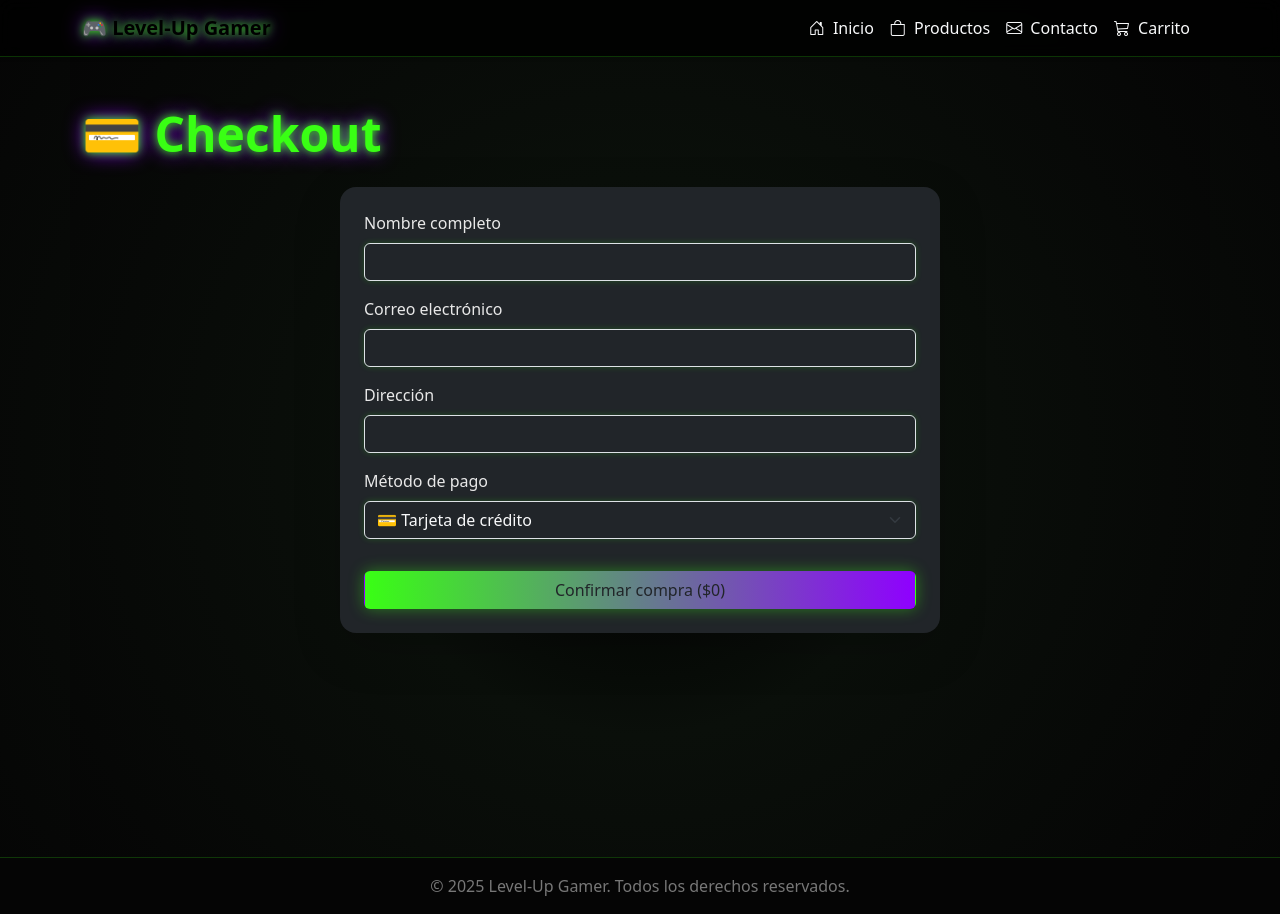
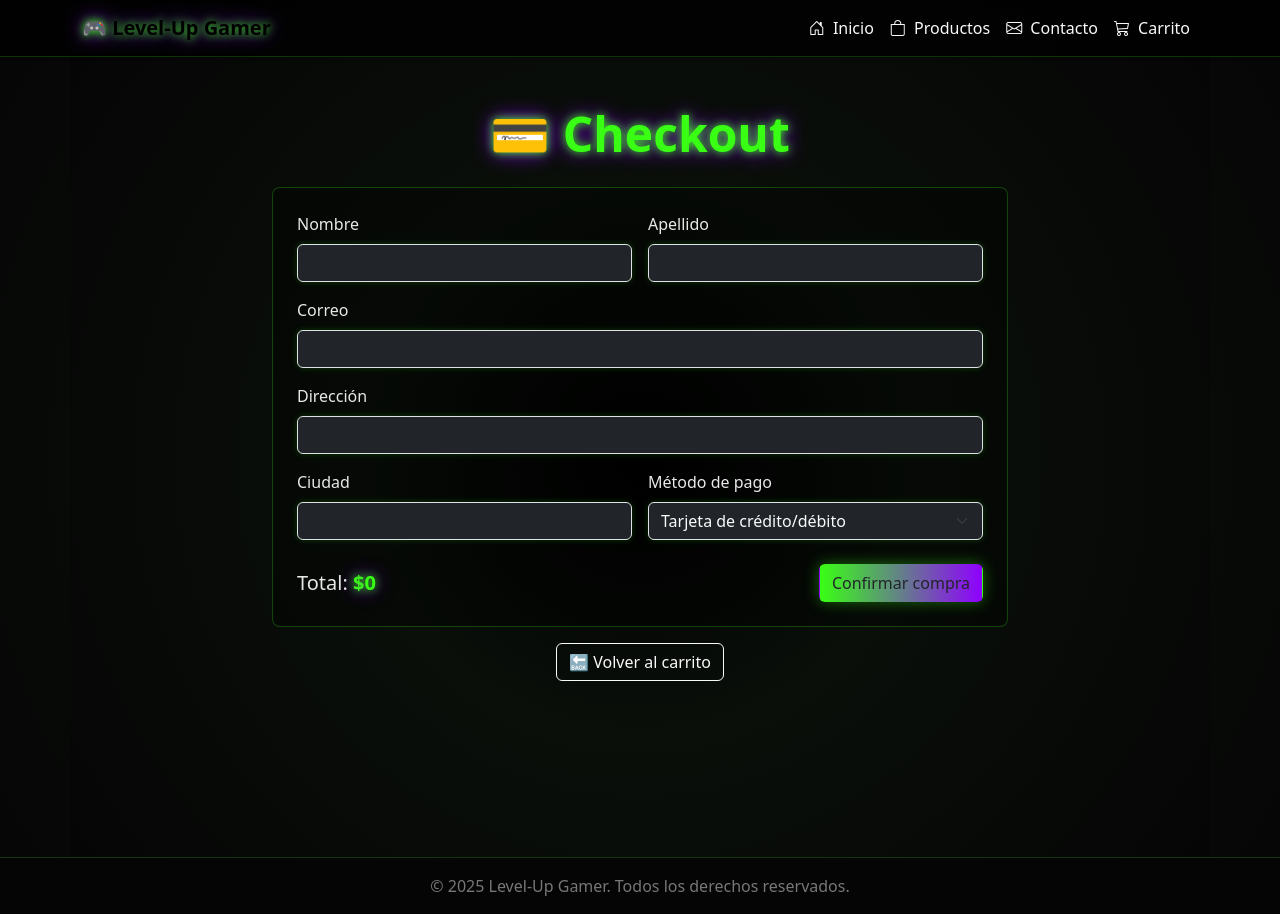
Before and after one commit to lucmachuca/LevelUpReact, a React (Vite) app: page /checkout in a window 1280 px wide. Built offline with nearby package versions, Linux system fonts and the light colour scheme.

Commit message:
finalizado simulacion de checkout/fallido/correcto

```diff
--- a/src/pages/Carrito.jsx
+++ b/src/pages/Carrito.jsx
@@ -1,17 +1,19 @@
 // src/pages/Carrito.jsx
 import React, { useContext } from "react";
+import { useNavigate } from "react-router-dom";
 import { CarritoContext } from "../context/CarritoContext";
 import "bootstrap/dist/css/bootstrap.min.css";
 
 const Carrito = () => {
   const {
     carrito,
-    agregarAlCarrito,
-    disminuirCantidad,
+    incrementarCantidad,
+    decrementarCantidad,
     eliminarDelCarrito,
-    vaciarCarrito,
     total,
   } = useContext(CarritoContext);
+
+  const navigate = useNavigate();
 
   return (
     <div className="page-wrapper container py-5 text-center text-light">
@@ -20,52 +22,57 @@ const Carrito = () => {
       </h1>
 
       {carrito.length === 0 ? (
+        <>
           <p className="text-muted fs-5">Tu carrito está vacío.</p>
+          <button className="btn btn-outline-light mt-3" onClick={() => navigate("/productos")}>
+            🔙 Volver a productos
+          </button>
+        </>
       ) : (
         <>
           <div className="row justify-content-center mb-4">
             {carrito.map((item) => (
               <div key={item.id} className="col-12 col-md-6 col-lg-4 mb-4">
-                <div className="card bg-dark border border-success h-100 shadow-lg">
+                <div className="card bg-dark border border-success h-100">
+                  {item.imagen && (
                     <img
                       src={item.imagen}
                       alt={item.nombre}
                       className="card-img-top p-3"
                       style={{ maxHeight: "180px", objectFit: "contain" }}
                     />
+                  )}
                   <div className="card-body">
-                    <h5 className="card-title text-neon-green">
-                      {item.nombre}
-                    </h5>
+                    <h5 className="card-title">{item.nombre}</h5>
                     <p className="text-muted mb-2">{item.categoria}</p>
-
-                    <p className="fw-bold text-success">
-                      ${item.precio.toLocaleString()} x {item.cantidad}
+                    <p className="fw-bold text-success mb-2">
+                      ${item.precio.toLocaleString()}
                     </p>
 
-                    {/* 🔢 Control de cantidad */}
-                    <div className="d-flex justify-content-center align-items-center gap-3 mt-3">
+                    {/* Controles de cantidad */}
+                    <div className="d-flex justify-content-center align-items-center gap-2 mb-3">
                       <button
-                        className="btn btn-outline-light btn-sm"
-                        onClick={() => disminuirCantidad(item.id)}
+                        className="btn btn-outline-light"
+                        onClick={() => decrementarCantidad(item.id)}
+                        title="Restar 1"
                       >
-                        ➖
+                        −
                       </button>
-                      <span className="fw-bold fs-5">{item.cantidad}</span>
+                      <span className="px-3">{item.cantidad}</span>
                       <button
-                        className="btn btn-outline-light btn-sm"
-                        onClick={() => agregarAlCarrito(item)}
+                        className="btn btn-outline-light"
+                        onClick={() => incrementarCantidad(item.id)}
+                        title="Sumar 1"
                       >
-                        ➕
+                        +
                       </button>
                     </div>
 
-                    {/* ❌ Eliminar producto */}
                     <button
-                      className="btn btn-outline-light mt-3"
+                      className="btn btn-danger"
                       onClick={() => eliminarDelCarrito(item.id)}
                     >
-                      🗑️ Quitar todo
+                      🗑️ Quitar producto
                     </button>
                   </div>
                 </div>
@@ -73,16 +80,15 @@ const Carrito = () => {
             ))}
           </div>
 
-          {/* 💰 Total y acciones */}
-          <h3 className="text-neon-green mb-4 glow-text">
+          <h3 className="text-neon-green mb-4">
             💰 Total: ${total.toLocaleString()}
           </h3>
 
           <div className="d-flex justify-content-center gap-3">
-            <button className="btn btn-outline-light" onClick={vaciarCarrito}>
-              🧹 Vaciar carrito
+            <button className="btn btn-outline-light" onClick={() => navigate("/productos")}>
+              🔙 Seguir comprando
             </button>
-            <button className="btn btn-hero">
+            <button className="btn btn-hero" onClick={() => navigate("/checkout")}>
               💳 Proceder al pago
             </button>
           </div>
--- a/src/pages/Checkout.jsx
+++ b/src/pages/Checkout.jsx
@@ -2,113 +2,90 @@
 import React, { useContext, useState } from "react";
 import { useNavigate } from "react-router-dom";
 import { CarritoContext } from "../context/CarritoContext";
-import "bootstrap/dist/css/bootstrap.min.css";
 
 const Checkout = () => {
   const { carrito, total, vaciarCarrito } = useContext(CarritoContext);
+  const [enviando, setEnviando] = useState(false);
   const navigate = useNavigate();
 
-  const [form, setForm] = useState({
-    nombre: "",
-    correo: "",
-    direccion: "",
-    metodoPago: "tarjeta",
-  });
-
-  const [error, setError] = useState("");
-
-  const handleChange = (e) => {
-    setForm({ ...form, [e.target.name]: e.target.value });
-  };
-
-  const handleSubmit = (e) => {
+  const onSubmit = (e) => {
     e.preventDefault();
-
-    if (!form.nombre || !form.correo || !form.direccion) {
-      setError("Por favor, completa todos los campos.");
-      return;
+    if (carrito.length === 0) {
+      return navigate("/carrito");
     }
 
-    if (carrito.length === 0) {
-      setError("Tu carrito está vacío.");
-      return;
-    }
+    setEnviando(true);
 
-    // 🎲 Simulación aleatoria de pago (éxito/fallo)
-    const pagoExitoso = Math.random() > 0.3; // 70% éxito
-
-    if (pagoExitoso) {
-      vaciarCarrito();
-      navigate("/compra-exitosa");
-    } else {
-      navigate("/compra-fallida");
-    }
+    // Simulación de procesamiento
+    setTimeout(() => {
+      const exito = true
+      if (exito) {
+        const orderId = "LVL-" + Math.floor(Math.random() * 1_000_000);
+        vaciarCarrito(); // vacía SOLO si fue exitosa
+        navigate("/compra-exitosa", {
+          state: { total, orderId },
+          replace: true,
+        });
+      } else {
+        navigate("/compra-fallida", { replace: true });
+      }
+    }, 1200);
   };
 
   return (
     <div className="page-wrapper container py-5 text-light">
-      <h1 className="display-5 fw-bold text-neon-green glow-text mb-4">
+      <h1 className="display-5 fw-bold text-neon-green glow-text text-center mb-4">
         💳 Checkout
       </h1>
 
-      <form
-        onSubmit={handleSubmit}
-        className="mx-auto bg-dark p-4 rounded-4 shadow-lg"
-        style={{ maxWidth: "600px" }}
-      >
-        <div className="mb-3">
-          <label className="form-label">Nombre completo</label>
-          <input
-            type="text"
-            name="nombre"
-            value={form.nombre}
-            onChange={handleChange}
-            className="form-control bg-dark text-light border-neon"
-          />
+      <div className="row justify-content-center">
+        <div className="col-12 col-lg-8">
+          <form className="p-4 rounded-3" onSubmit={onSubmit} style={{ background: "rgba(0,0,0,0.35)", border: "1px solid rgba(57,255,20,0.25)" }}>
+            <div className="row g-3">
+              <div className="col-md-6">
+                <label className="form-label">Nombre</label>
+                <input className="form-control border-neon bg-dark text-light" required />
+              </div>
+              <div className="col-md-6">
+                <label className="form-label">Apellido</label>
+                <input className="form-control border-neon bg-dark text-light" required />
+              </div>
+              <div className="col-12">
+                <label className="form-label">Correo</label>
+                <input type="email" className="form-control border-neon bg-dark text-light" required />
+              </div>
+              <div className="col-12">
+                <label className="form-label">Dirección</label>
+                <input className="form-control border-neon bg-dark text-light" required />
+              </div>
+              <div className="col-md-6">
+                <label className="form-label">Ciudad</label>
+                <input className="form-control border-neon bg-dark text-light" required />
+              </div>
+              <div className="col-md-6">
+                <label className="form-label">Método de pago</label>
+                <select className="form-select border-neon bg-dark text-light" required>
+                  <option value="tarjeta">Tarjeta de crédito/débito</option>
+                  <option value="transferencia">Transferencia</option>
+                </select>
+              </div>
+            </div>
+
+            <div className="d-flex justify-content-between align-items-center mt-4">
+              <span className="fs-5">Total: <strong className="text-neon-green">${total.toLocaleString()}</strong></span>
+              <button className="btn btn-hero" disabled={enviando}>
+                {enviando ? "Procesando..." : "Confirmar compra"}
+              </button>
+            </div>
+          </form>
+
+          <div className="text-center mt-3">
+            <button className="btn btn-outline-light" onClick={() => navigate("/carrito")}>
+              🔙 Volver al carrito
+            </button>
+          </div>
         </div>
-
-        <div className="mb-3">
-          <label className="form-label">Correo electrónico</label>
-          <input
-            type="email"
-            name="correo"
-            value={form.correo}
-            onChange={handleChange}
-            className="form-control bg-dark text-light border-neon"
-          />
-        </div>
-
-        <div className="mb-3">
-          <label className="form-label">Dirección</label>
-          <input
-            type="text"
-            name="direccion"
-            value={form.direccion}
-            onChange={handleChange}
-            className="form-control bg-dark text-light border-neon"
-          />
-        </div>
-
-        <div className="mb-3">
-          <label className="form-label">Método de pago</label>
-          <select
-            name="metodoPago"
-            value={form.metodoPago}
-            onChange={handleChange}
-            className="form-select bg-dark text-light border-neon"
-          >
-            <option value="tarjeta">💳 Tarjeta de crédito</option>
-            <option value="debito">🏦 Tarjeta de débito</option>
-            <option value="transferencia">💸 Transferencia</option>
-          </select>
-        </div>
-
-        {error && <p className="text-danger mt-2">{error}</p>}
-
-        <button type="submit" className="btn btn-hero w-100 mt-3">
-          Confirmar compra (${total.toLocaleString()})
-        </button>
-      </form>
+      </div>
     </div>
   );
 };
```
Also changed, not shown: src/context/CarritoContext.jsx (+13 -18 lines), src/pages/CompraExitosa.jsx (+16 -7 lines), src/pages/ProductoDetalle.jsx (+11 -5 lines). Lines whose indentation alone changed are shown as unchanged.
